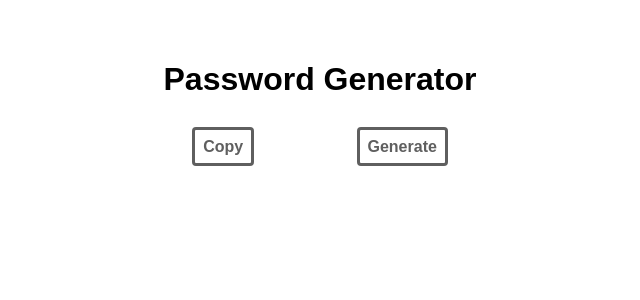
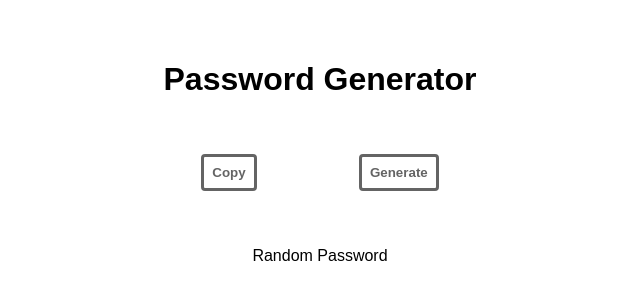
Before and after one commit to lucasrlima/react-basis-password-generator, a React (Vite) app: page / in a window 1280 px wide. Shown: the top 300 px of the page, without its empty margins (320-960 px from the left). Built offline with nearby package versions, Linux system fonts and the light colour scheme.

Commit message:
password generate function added

```diff
--- a/src/App.css
+++ b/src/App.css
@@ -10,3 +10,9 @@ h1{
   font-family: sans-serif;
   margin-bottom: 5vh;
 }
+
+p {
+  margin-top: 6vh;
+  font-family: sans-serif;
+  font-size: 1em;
+}
--- a/src/App.jsx
+++ b/src/App.jsx
@@ -1,3 +1,4 @@
+import { useState } from 'react'
 import './App.css'
 import Button from './Button'
 
@@ -5,17 +6,27 @@ export default
 
 function App() {
 
-  function handleClick() {
-    return (
-      alert("Password Generated")
-    )
+    const [password, setPassword] = useState("Random Password")
+
+
+    function generate() {
+      const characters = "'1234567890-=!@#$%¨&*()_+qwertyuiop[asdfghjklç~]zxcvbnm,.;/QWERTYUIOP{ASDFGHJKLÇ^}ZXCVBNM<>:?"
+      const length = 12
+      let newPassword = ""
+      for (let i = 0; i < length; i++) {
+        const position = Math.floor(Math.random() * characters.length)
+        newPassword += characters[position]
+    }
+    setPassword(newPassword)
   }
+
 
   return (
     <>
       <h1>Password Generator</h1>
-      <Button onClick={handleClick} Text="Copy"></Button>
-      <Button onClick={handleClick} Text="Generate"></Button>
+      <Button Text="Copy"></Button>
+      <Button Text="Generate" onClick={generate} ></Button>
+      <p>{password}</p>
     </>
   )
 }
--- a/src/Button/index.jsx
+++ b/src/Button/index.jsx
@@ -5,8 +5,8 @@ export default
 // eslint-disable-next-line react/prop-types
 function Button({Text, ...props }) {
     return (
-        <a href="" className={styles.wrapper} {...props} >
+        <button className={styles.wrapper} {...props} >
             {Text}
-        </a>
+        </button>
     )
 }
--- a/src/Button/styles.module.css
+++ b/src/Button/styles.module.css
@@ -2,12 +2,13 @@
     text-decoration: none;
     border: solid;
     padding: 8px;
-    margin: 8vh 4vw 2vh 4vw;
+    margin: 2vh 4vw 1vh 4vw;
     border-radius: 4px;
-    color: rgb(95, 95, 95);
+    color: rgb(100, 100, 100);
     font-family: sans-serif;
     font-weight: bold;
     transition: 0.3s;
+    background-color: rgb(255, 255, 255);
 }
 
 .wrapper:hover {
```
